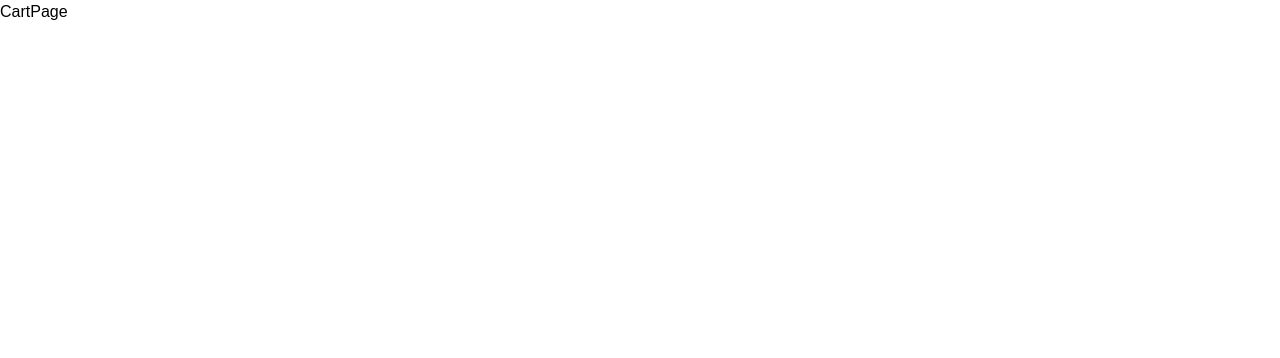
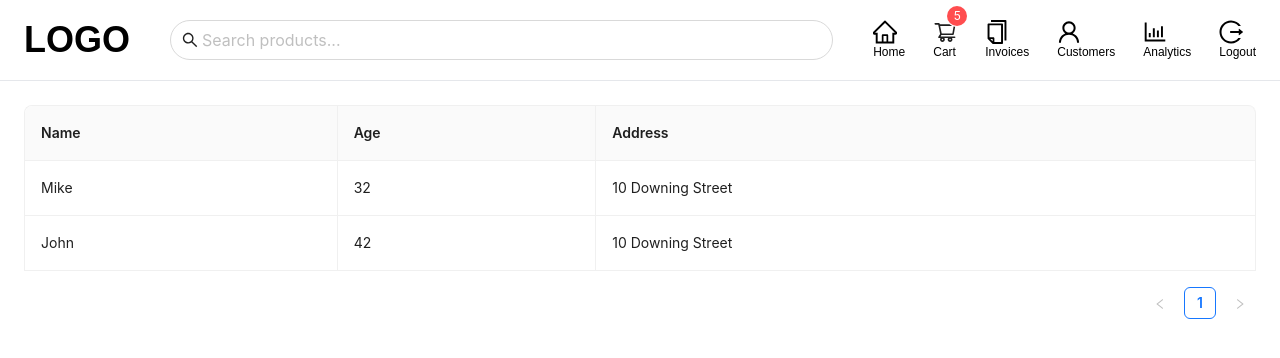
Before and after one commit to eflatuna/mern_pos_application, a React (Create React App) app in the folder client/: page /cart in a window 1280 px wide. Shown: the top 358 px of the page. Built offline with nearby package versions, Linux system fonts and the light colour scheme.

Commit message:
Added Ant Design Table component to CartPage component

```diff
--- a/client/src/pages/CartPage.jsx
+++ b/client/src/pages/CartPage.jsx
@@ -1,7 +1,48 @@
-import React from "react";
+import { Table } from "antd";
+import Header from "../components/Header/Header";
 
 const CartPage = () => {
-	return <div>CartPage</div>;
+	const dataSource = [
+		{
+			key: "1",
+			name: "Mike",
+			age: 32,
+			address: "10 Downing Street",
+		},
+		{
+			key: "2",
+			name: "John",
+			age: 42,
+			address: "10 Downing Street",
+		},
+	];
+
+	const columns = [
+		{
+			title: "Name",
+			dataIndex: "name",
+			key: "name",
+		},
+		{
+			title: "Age",
+			dataIndex: "age",
+			key: "age",
+		},
+		{
+			title: "Address",
+			dataIndex: "address",
+			key: "address",
+		},
+	];
+
+	return (
+		<>
+			<Header />
+			<div className="px-6 ">
+				<Table dataSource={dataSource} columns={columns} bordered />
+			</div>
+		</>
+	);
 };
 
 export default CartPage;
```
